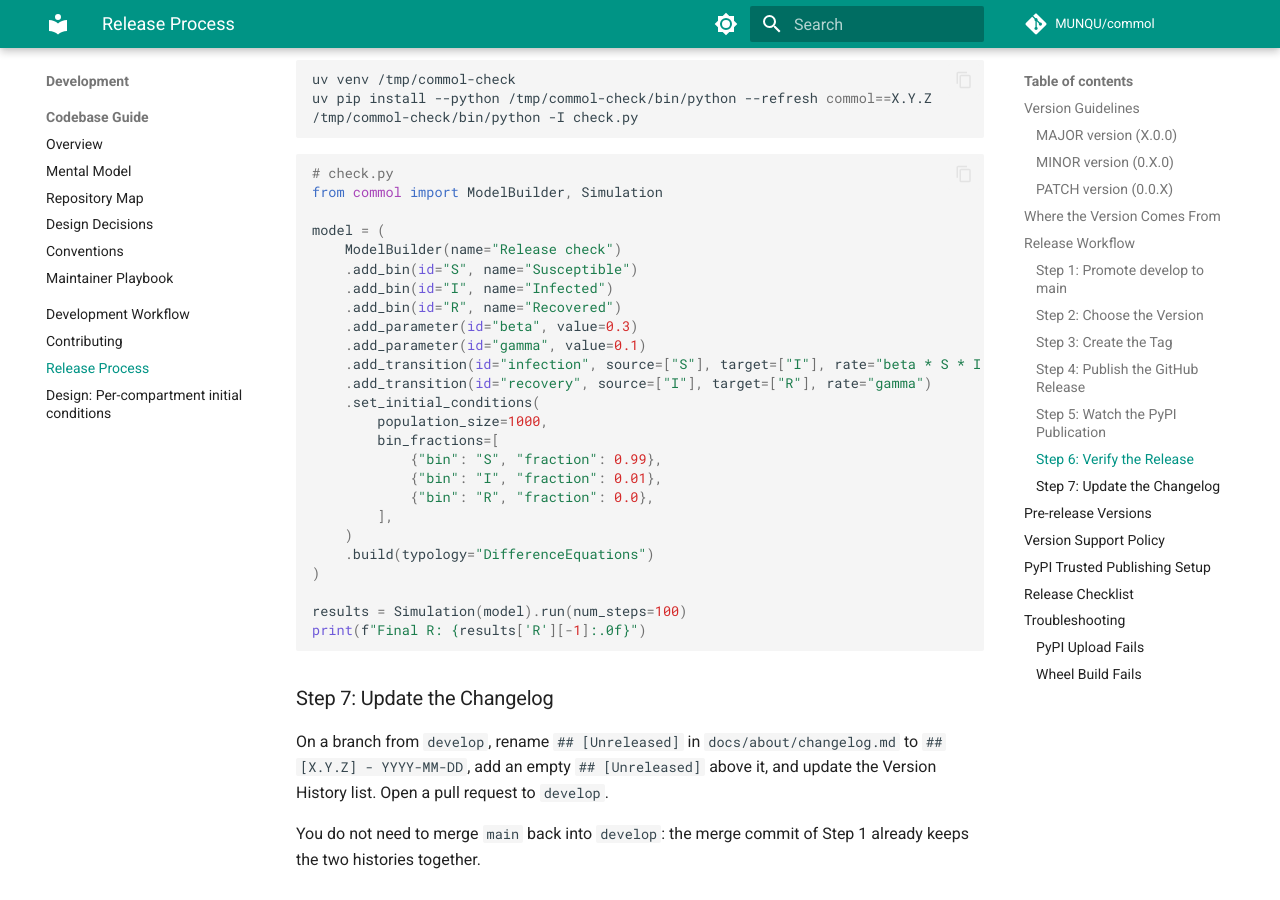
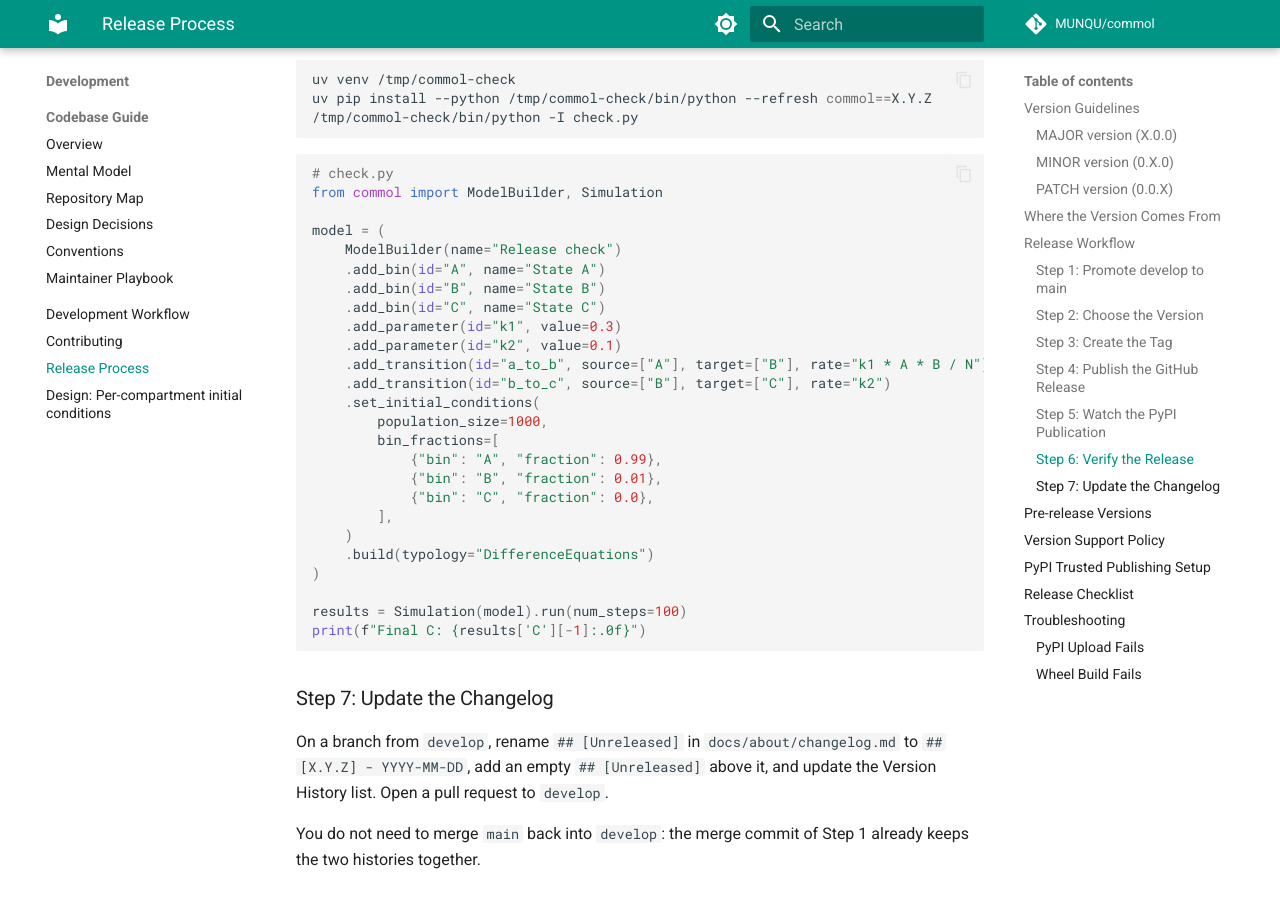
Before and after one commit to MUNQU/commol, an MkDocs documentation site: the page built from docs/development/release.md, in a window 1280 px wide and 900 px high, scrolled down 3588 px. Built offline with MkDocs 1.6.1 and Material for MkDocs 9.7.7, drawn with Linux system fonts in a browser that asks for light colours; comment, search, counter and statistics services are not loaded; the version menu is left out.

Commit message:
docs(development): use uv commands and abstract names in examples

````diff
--- a/docs/development/release.md
+++ b/docs/development/release.md
@@ -164,26 +164,26 @@ from commol import ModelBuilder, Simulation
 
 model = (
     ModelBuilder(name="Release check")
-    .add_bin(id="S", name="Susceptible")
-    .add_bin(id="I", name="Infected")
-    .add_bin(id="R", name="Recovered")
-    .add_parameter(id="beta", value=0.3)
-    .add_parameter(id="gamma", value=0.1)
-    .add_transition(id="infection", source=["S"], target=["I"], rate="beta * S * I / N")
-    .add_transition(id="recovery", source=["I"], target=["R"], rate="gamma")
+    .add_bin(id="A", name="State A")
+    .add_bin(id="B", name="State B")
+    .add_bin(id="C", name="State C")
+    .add_parameter(id="k1", value=0.3)
+    .add_parameter(id="k2", value=0.1)
+    .add_transition(id="a_to_b", source=["A"], target=["B"], rate="k1 * A * B / N")
+    .add_transition(id="b_to_c", source=["B"], target=["C"], rate="k2")
     .set_initial_conditions(
         population_size=1000,
         bin_fractions=[
-            {"bin": "S", "fraction": 0.99},
-            {"bin": "I", "fraction": 0.01},
-            {"bin": "R", "fraction": 0.0},
+            {"bin": "A", "fraction": 0.99},
+            {"bin": "B", "fraction": 0.01},
+            {"bin": "C", "fraction": 0.0},
         ],
     )
     .build(typology="DifferenceEquations")
 )
 
 results = Simulation(model).run(num_steps=100)
-print(f"Final R: {results['R'][-1]:.0f}")
+print(f"Final C: {results['C'][-1]:.0f}")
 ```
 
 ### Step 7: Update the Changelog
````
Also changed, not shown: docs/development/contributing.md (+4 -4 lines).
